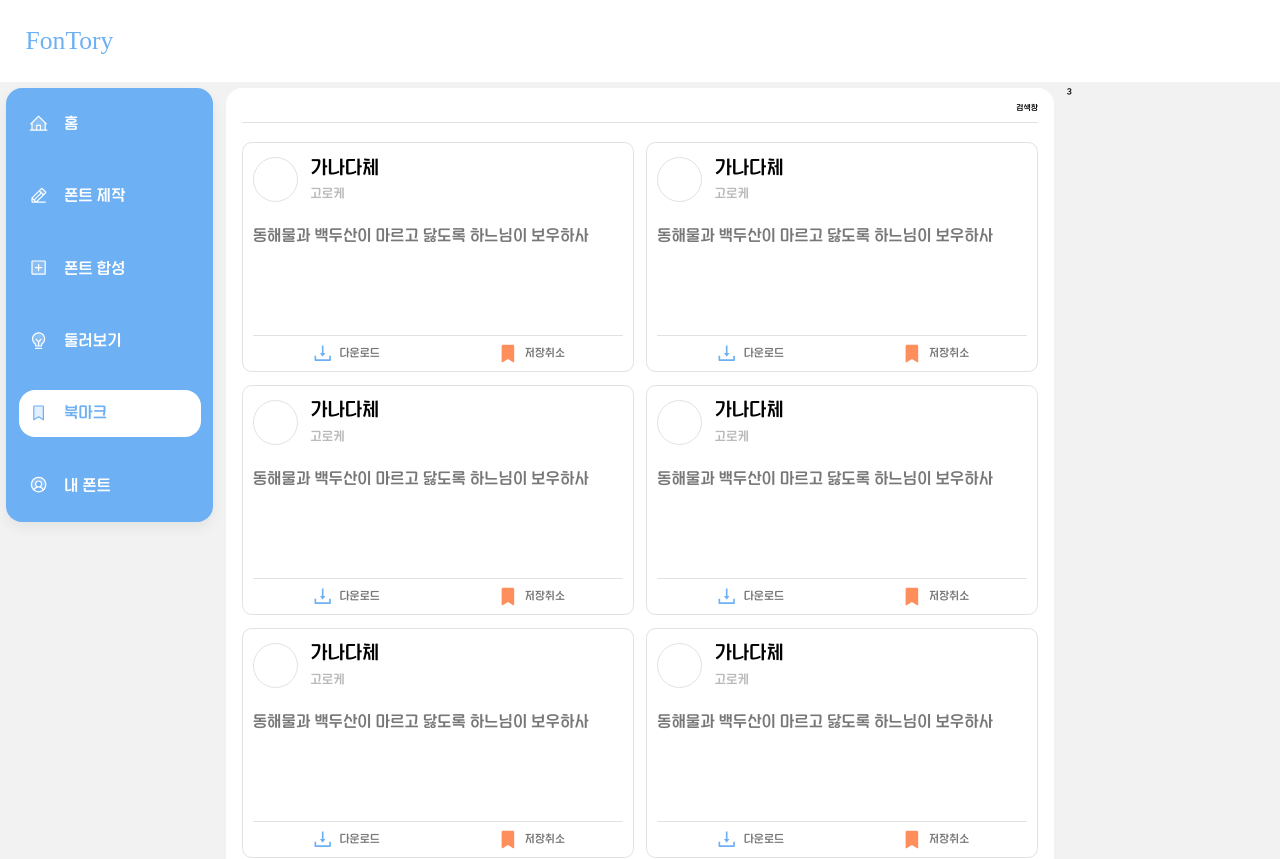
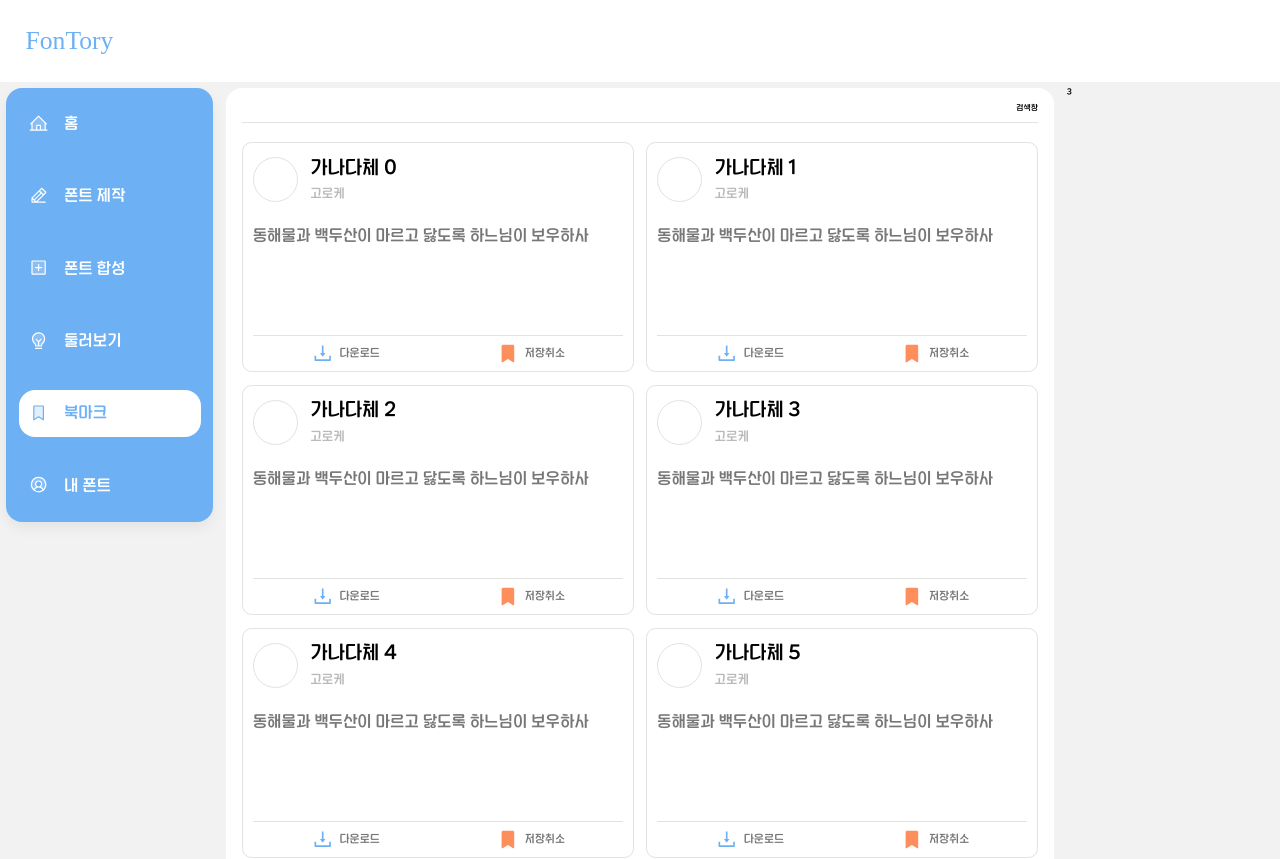
Before and after one commit to font-king/FONTory_FE, a React (Vite) app: page /bookmark in a window 1280 px wide. Shown: the top 859 px of the page. Built offline with nearby package versions, Linux system fonts and the light colour scheme; a web font is replaced by a local one.

Commit message:
feat: Bookmark 페이지에서 폰트 아이템 클릭시 해당 상세페이지로 이동 구현 (#28)

```diff
--- a/src/components/containers/Bookmark.jsx
+++ b/src/components/containers/Bookmark.jsx
@@ -1,18 +1,23 @@
+import { useLocation } from 'react-router-dom'
 import styled from 'styled-components'
 
 import { FontCardWithActions } from '../domains/fontCard/FontCardWithActions'
 import { ContentLayout } from '../views/ContentLayout'
 
-const dummyFont = {
-  name: '가나다체',
+const createDummyFont = (id) => ({
+  id,
+  name: `가나다체 ${id}`,
   designer: '고로케',
   previewText: '동해물과 백두산이 마르고 닳도록 하느님이 보우하사',
   isBookmarked: true,
-}
+})
+const dummyFonts = Array.from({ length: 8 }, (_, index) => createDummyFont(index))
 
 export const Bookmark = () => {
   const handleDownload = () => {}
   const handleSave = () => {}
+  const location = useLocation()
+  const basePath = location.pathname.startsWith('/bookmark') ? '/bookmark' : '/explorer'
 
   return (
     <ContentLayout>
@@ -21,10 +26,11 @@ export const Bookmark = () => {
       </BookmarkHeader>
 
       <FontGrid>
-        {[...Array(8)].map((_, index) => (
+        {dummyFonts.map((font) => (
           <FontCardWithActions
-            key={index}
-            font={dummyFont}
+            key={font.id}
+            font={font}
+            to={`${basePath}/detail/${font.id}`}
             onDownload={handleDownload}
             onSave={handleSave}
           />
--- a/src/components/domains/fontCard/FontCardWithActions.jsx
+++ b/src/components/domains/fontCard/FontCardWithActions.jsx
@@ -1,9 +1,10 @@
+import { Link } from 'react-router-dom'
 import styled from 'styled-components'
 
 import { ActionGroup } from '@/components/views/actionGroup'
 import { useToggle } from '@/hooks/useToggle'
 
-export const FontCardWithActions = ({ font, onDownload, onSave }) => {
+export const FontCardWithActions = ({ font, to, onDownload, onSave }) => {
   const [isBookmarked, toggleBookmark] = useToggle(font.isBookmarked)
 
   const handleBookmark = () => {
@@ -12,7 +13,7 @@ export const FontCardWithActions = ({ font, onDownload, onSave }) => {
   }
 
   return (
-    <Container>
+    <LinkContainer to={to}>
       <ProfileSection>
         <div className="profile" />
 
@@ -26,11 +27,11 @@ export const FontCardWithActions = ({ font, onDownload, onSave }) => {
         <ActionGroup.Download onClick={onDownload} />
         <ActionGroup.Save isSaved={isBookmarked} onClick={handleBookmark} />
       </ActionGroup>
-    </Container>
+    </LinkContainer>
   )
 }
 
-const Container = styled.div`
+const LinkContainer = styled(Link)`
   ${({ theme }) => theme.flexBox('column', undefined, undefined, '3xl')};
   ${({ theme }) => theme.borderRadius('md')};
   ${({ theme }) => theme.padding('lg', 'md', 'sm')};
```
